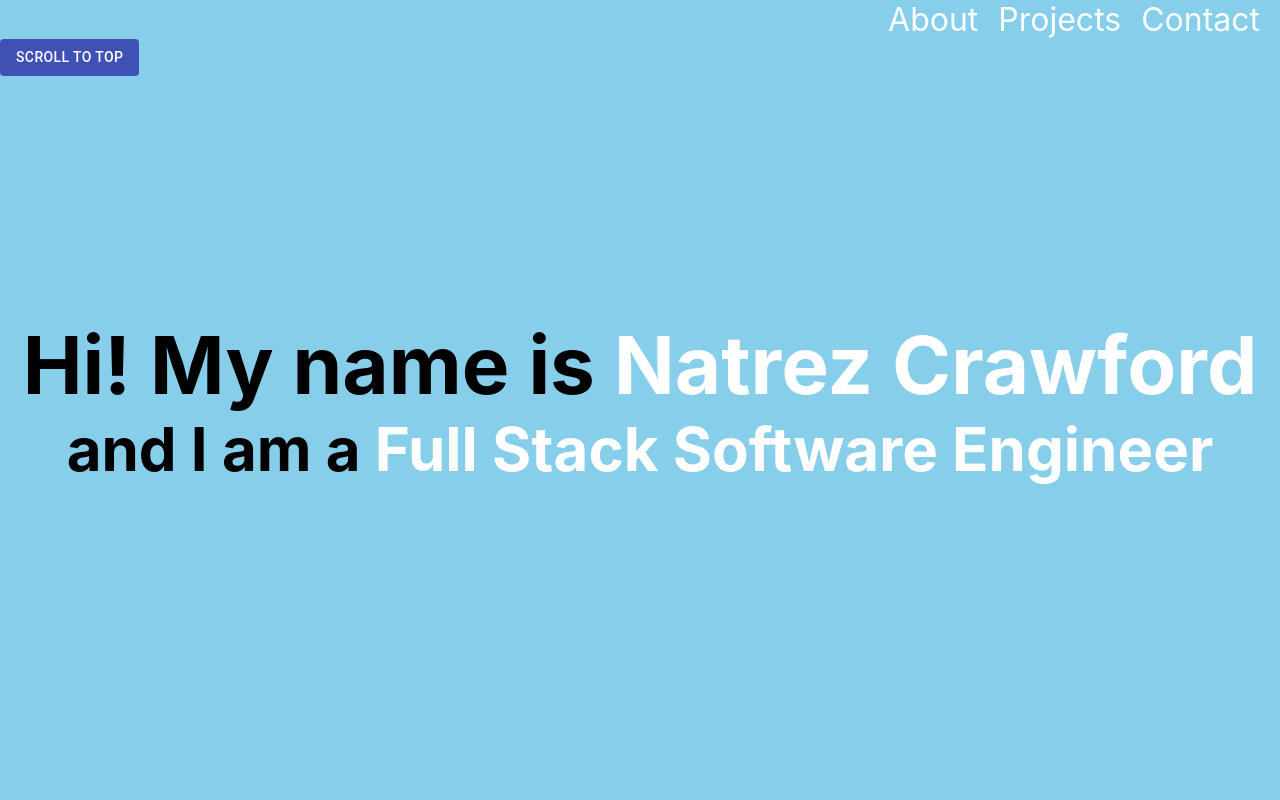
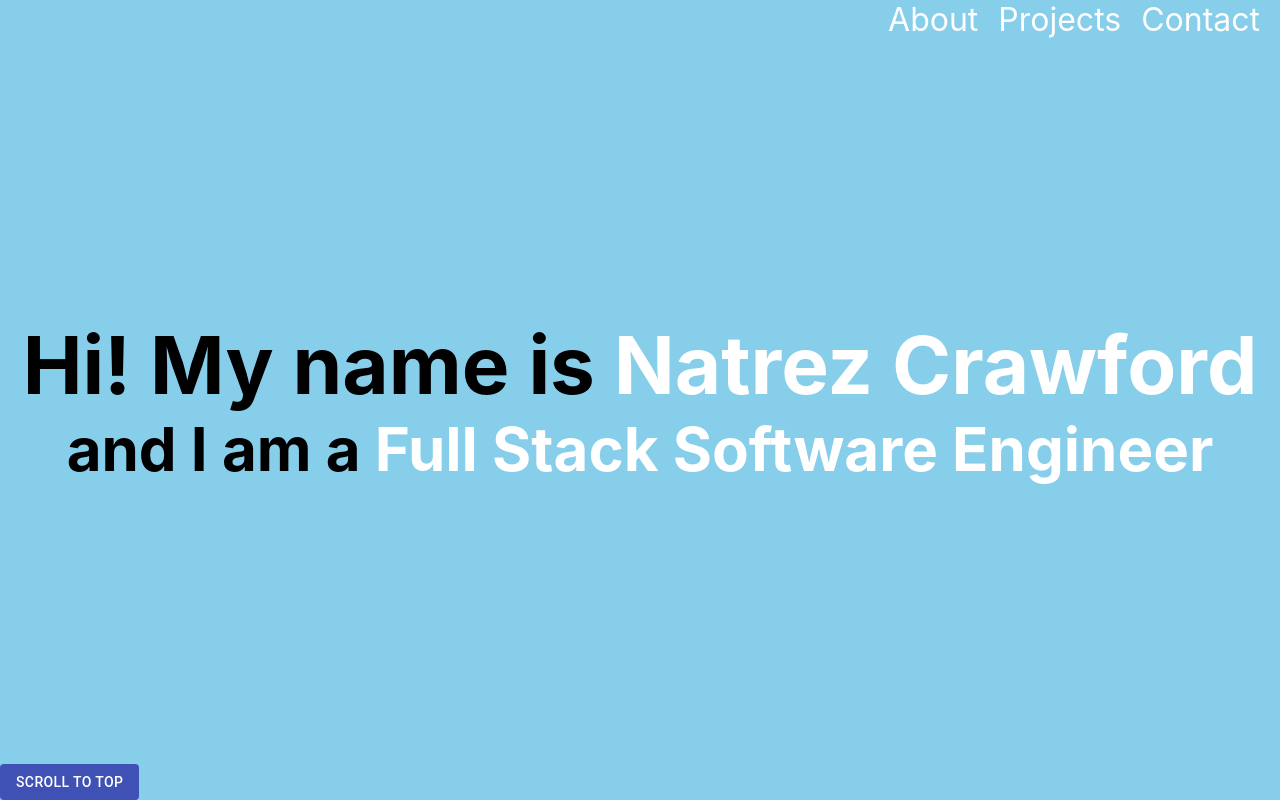
Before and after one commit to NatrezC/Natrez_Crawford_portfolio, a React (Create React App) app: page / in a window 1280 px wide. Shown: the top 800 px of the page. Built offline with nearby package versions, Linux system fonts and the light colour scheme.

Commit message:
fixed the button to be at the bottom of webpage

```diff
--- a/src/components/Navbar/Navbar.css
+++ b/src/components/Navbar/Navbar.css
@@ -2,6 +2,10 @@
     position: fixed;
     top: 0;
     width: 100%;
+    height: 100vh;
+    display: flex;
+    flex-direction: column;
+    justify-content: space-between;
 }
 .active{
     border-bottom: 4px solid black;
@@ -25,8 +29,8 @@
     display: inline;
 }
 
-/* .toTheTop{
-    display: flex;
+.toTheTop{
 
+    justify-content: flex-end;
 
-} */
+}
```
Also changed, not shown: 1 other file (tests, documents, lock files or other folders).
